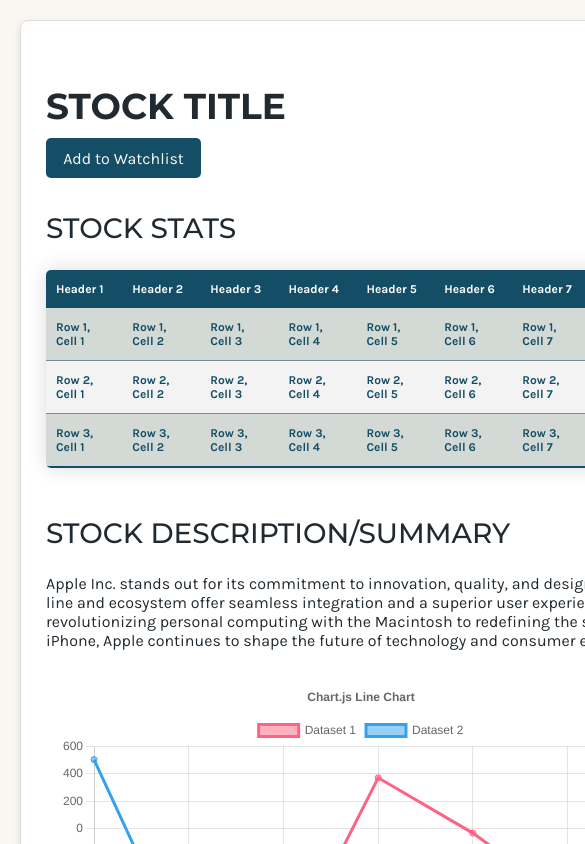
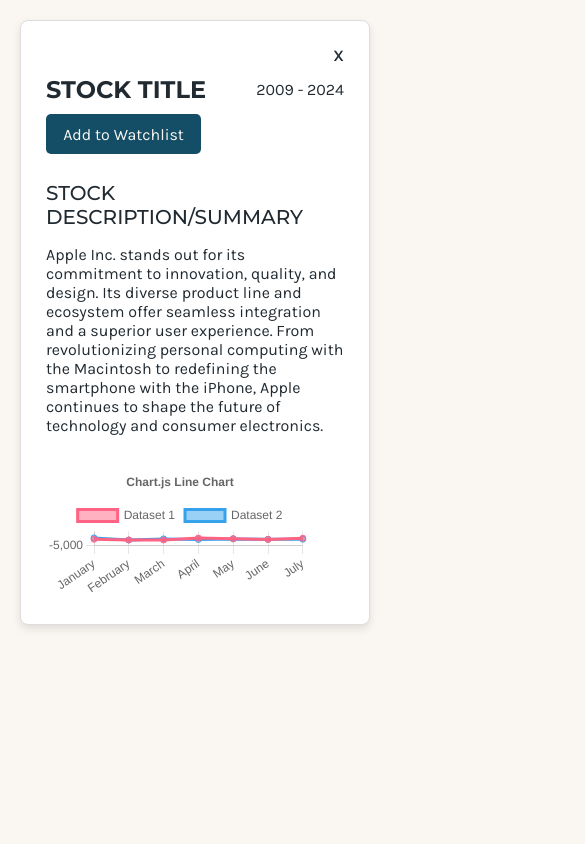
Before and after one commit to gary92gs/Final_Project, a React (Create React App) app in the folder frontend/: page /selectedstock in a window 390 px wide. Shown: the top 844 px of the page, 585 px wide, since content can reach past the window. Built offline with nearby package versions, Linux system fonts and the light colour scheme.

Commit message:
add mobile styling for homepage, get rid of sidebar on mobile, start mobile styling for selected stock

```diff
--- a/frontend/src/components/HomePage.jsx
+++ b/frontend/src/components/HomePage.jsx
@@ -5,13 +5,17 @@ import SelectedStock from './SelectedStock';
 import '../styles/HomePage.css'
 
 
-function HomePage({favStocks, searchResults, currentItemId, setCurrentItemId}) {
+function HomePage({favStocks, searchResults, currentItemId, setCurrentItemId, isMobile}) {
   console.log("Current Item Id " , currentItemId)
 
   return (
     <div className='home-page-container'>
       <div className='home-page-container2'>
-          {/* <WatchlistSidebar favStocks={favStocks} setCurrentItemId={setCurrentItemId} currentItemId={currentItemId} />
+          {!isMobile() ? (
+            <WatchlistSidebar favStocks={favStocks} setCurrentItemId={setCurrentItemId} currentItemId={currentItemId} />
+
+          ) : undefined}
+
 
           {searchResults.length > 0 ? (
           <SearchResultList searchResults={searchResults} setCurrentItemId={setCurrentItemId} />
@@ -19,7 +23,7 @@ function HomePage({favStocks, searchResults, currentItemId, setCurrentItemId}) {
           <SelectedStock currentItemId={currentItemId} setCurrentItemId={setCurrentItemId}/>
         ) : (
           <WatchlistMain favStocks={favStocks} setCurrentItemId={setCurrentItemId} />
-        )} */}
+        )}
 
       </div>
     </div>
--- a/frontend/src/components/MobileDropdown.jsx
+++ b/frontend/src/components/MobileDropdown.jsx
@@ -1,17 +1,21 @@
 import { useState } from "react";
 import "../styles/MobileDropdown.css";
+import { Link } from 'react-router-dom';
 
-function MobileDropdown () {
+function MobileDropdown ({ setCurrentItemId }) {
+
+  const handleClick = () => {
+    setCurrentItemId(null);
+  }
 
 return (
-
 <div>
 <div class="dropdown">
   <button class="dropbtn"><i class="fa-solid fa-bars fa-lg"></i></button>
   <div class="dropdown-content">
-    <a href="#">Logout</a>
-    <a href="#">About Us</a>
-    <a href="#">Watchlist</a>
+  <div><Link to='/signup' className="custom-link"> Logout </Link> </div>
+  <div><Link to='/aboutus' className="custom-link"> About Us </Link> </div>
+  <div><Link to='/' className="custom-link" onClick={handleClick}> Watchlist </Link> </div>
     <a href="#">Settings</a>
   </div>
 </div>
--- a/frontend/src/components/SelectedStock.jsx
+++ b/frontend/src/components/SelectedStock.jsx
@@ -13,7 +13,7 @@ function SelectedStock({ currentItemId, setCurrentItemId }) {
   }
 
   return(
-    <div>
+
       <article className='stock-article'>
         <div className='close-button'>
           <div onClick={handleClick}>X</div>
@@ -24,14 +24,13 @@ function SelectedStock({ currentItemId, setCurrentItemId }) {
         </div>
         <ItemFavButton />
         <div className='stock-info'>
-        <DataTable/>
+        {/* <DataTable/>  keep commented for now, we need to swap the rows and colums*/}
           <h2> Stock Description/Summary </h2>
           <p> Apple Inc. stands out for its commitment to innovation, quality, and design. Its diverse product line and ecosystem offer seamless integration and a superior user experience. From revolutionizing personal computing with the Macintosh to redefining the smartphone with the iPhone, Apple continues to shape the future of technology and consumer electronics. </p>
           {/* Chart.js */}
           <Graph />
         </div>
       </article>
-    </div>
 
 
   )
--- a/frontend/src/components/TopNavBar.jsx
+++ b/frontend/src/components/TopNavBar.jsx
@@ -20,7 +20,7 @@ return (
     <span className="top-nav-bar">
 
         <div className='dropdown-container'>
-          <MobileDropdown/>
+          <MobileDropdown setCurrentItemId={setCurrentItemId} />
         </div>
 
         <div className="top-nav-bar__logo" onClick={handleClick}>
--- a/frontend/src/styles/SelectedStock.css
+++ b/frontend/src/styles/SelectedStock.css
@@ -16,7 +16,7 @@
   align-items: center;
   flex-direction: row;
   justify-content: space-between;
-  width: 90%;
+  width: 100%;
 }
 
 .stock-info{
@@ -51,3 +51,26 @@
   font-weight: 600;
   cursor: pointer;
 }
+
+@media only screen and (max-width: 800px) {
+  .stock-article{
+    height:min-content;
+    width:95%;
+    min-width: 20px !important;
+    height: overflow;
+  }
+  .stock-article h2{
+    font-size: 20px;
+  }
+  .stock-article h1{
+    font-size: 24px;
+  }
+  .close-button{
+    display: flex;
+    width: 100%;
+    justify-content: flex-end;
+    font-size: 16px;
+    font-weight: 600;
+    cursor: pointer;
+  }
+}
--- a/frontend/src/styles/WatchlistMain.css
+++ b/frontend/src/styles/WatchlistMain.css
@@ -1,3 +1,10 @@
 .watchlist-container {
 display: flex;
 }
+
+
+@media only screen and (max-width: 800px) {
+  .watchlist-container {
+    width: 100%;
+  }
+}
--- a/frontend/src/styles/WatchlistMainItem.css
+++ b/frontend/src/styles/WatchlistMainItem.css
@@ -46,3 +46,26 @@ margin: 4px;
 .stock-data p {
   margin: 4px 0;
 }
+
+@media only screen and (max-width: 800px) {
+  .watchlist-main-item {
+
+    display: flex;
+    flex-direction: column;
+    align-items: flex-start;
+    width: 100%;
+    min-width: 100px;
+  }
+  .stock-image {
+    width: 80px;
+    height: 80px;
+  }
+  .stock-details {
+    font-size: smaller;
+  }
+
+  .stock-data {
+    font-size: smaller;
+  }
+
+}
```
